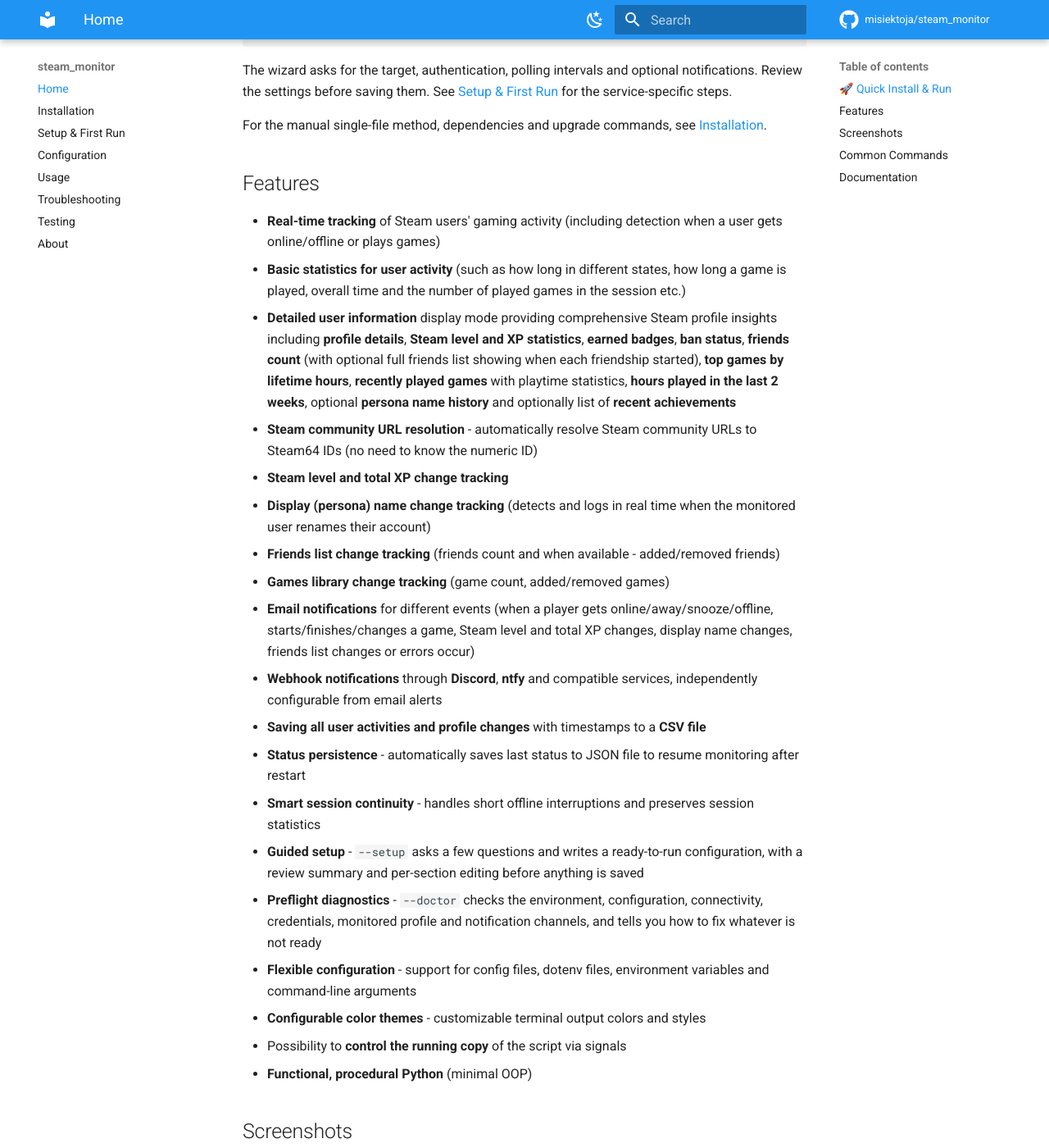
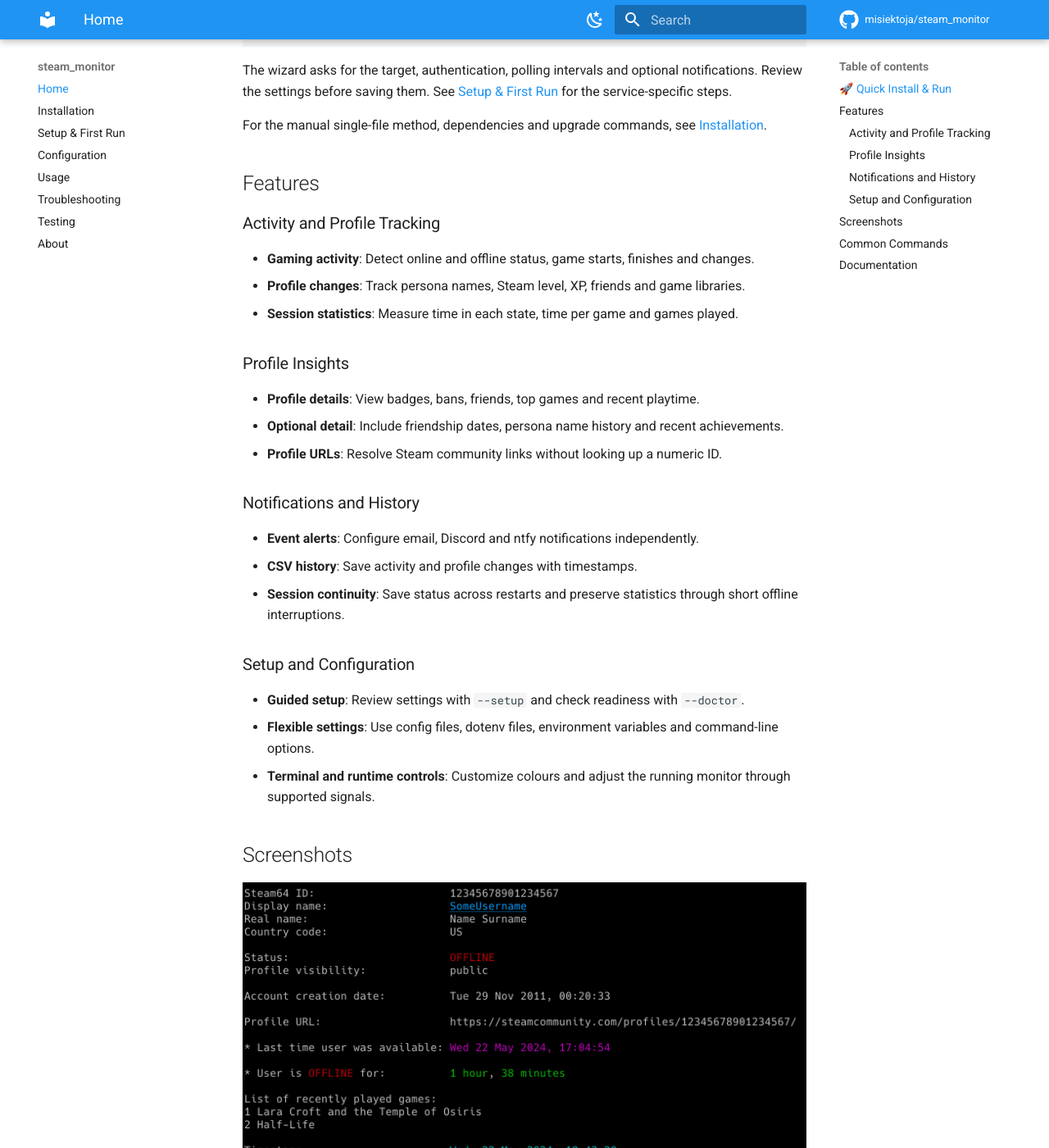
Before and after one commit to misiektoja/steam_monitor, an MkDocs documentation site: the page built from docs/index.md, in a window 1280 px wide and 1400 px high, scrolled down 447 px. Shown: the whole window at 82% size. Built offline with MkDocs 1.6.1 and Material for MkDocs 9.7.7, drawn with Linux system fonts in a browser that asks for light colours; comment, search, counter and statistics services are not loaded.

Commit message:
docs(site): group feature summaries by user workflow

```diff
--- a/docs/index.md
+++ b/docs/index.md
@@ -26,25 +26,29 @@
 
 ## Features
 
-- **Real-time tracking** of Steam users' gaming activity (including detection when a user gets online/offline or plays games)
-- **Basic statistics for user activity** (such as how long in different states, how long a game is played, overall time and the number of played games in the session etc.)
-- **Detailed user information** display mode providing comprehensive Steam profile insights including **profile details**, **Steam level and XP statistics**, **earned badges**, **ban status**, **friends count** (with optional full friends list showing when each friendship started), **top games by lifetime hours**, **recently played games** with playtime statistics, **hours played in the last 2 weeks**, optional **persona name history** and optionally list of **recent achievements**
-- **Steam community URL resolution** - automatically resolve Steam community URLs to Steam64 IDs (no need to know the numeric ID)
-- **Steam level and total XP change tracking**
-- **Display (persona) name change tracking** (detects and logs in real time when the monitored user renames their account)
-- **Friends list change tracking** (friends count and when available - added/removed friends)
-- **Games library change tracking** (game count, added/removed games)
-- **Email notifications** for different events (when a player gets online/away/snooze/offline, starts/finishes/changes a game, Steam level and total XP changes, display name changes, friends list changes or errors occur)
-- **Webhook notifications** through **Discord**, **ntfy** and compatible services, independently configurable from email alerts
-- **Saving all user activities and profile changes** with timestamps to a **CSV file**
-- **Status persistence** - automatically saves last status to JSON file to resume monitoring after restart
-- **Smart session continuity** - handles short offline interruptions and preserves session statistics
-- **Guided setup** - `--setup` asks a few questions and writes a ready-to-run configuration, with a review summary and per-section editing before anything is saved
-- **Preflight diagnostics** - `--doctor` checks the environment, configuration, connectivity, credentials, monitored profile and notification channels, and tells you how to fix whatever is not ready
-- **Flexible configuration** - support for config files, dotenv files, environment variables and command-line arguments
-- **Configurable color themes** - customizable terminal output colors and styles
-- Possibility to **control the running copy** of the script via signals
-- **Functional, procedural Python** (minimal OOP)
+### Activity and Profile Tracking
+
+* **Gaming activity**: Detect online and offline status, game starts, finishes and changes.
+* **Profile changes**: Track persona names, Steam level, XP, friends and game libraries.
+* **Session statistics**: Measure time in each state, time per game and games played.
+
+### Profile Insights
+
+* **Profile details**: View badges, bans, friends, top games and recent playtime.
+* **Optional detail**: Include friendship dates, persona name history and recent achievements.
+* **Profile URLs**: Resolve Steam community links without looking up a numeric ID.
+
+### Notifications and History
+
+* **Event alerts**: Configure email, Discord and ntfy notifications independently.
+* **CSV history**: Save activity and profile changes with timestamps.
+* **Session continuity**: Save status across restarts and preserve statistics through short offline interruptions.
+
+### Setup and Configuration
+
+* **Guided setup**: Review settings with `--setup` and check readiness with `--doctor`.
+* **Flexible settings**: Use config files, dotenv files, environment variables and command-line options.
+* **Terminal and runtime controls**: Customize colours and adjust the running monitor through supported signals.
 
 ## Screenshots
 
```
Also changed, not shown: README.md (+23 -8 lines).
